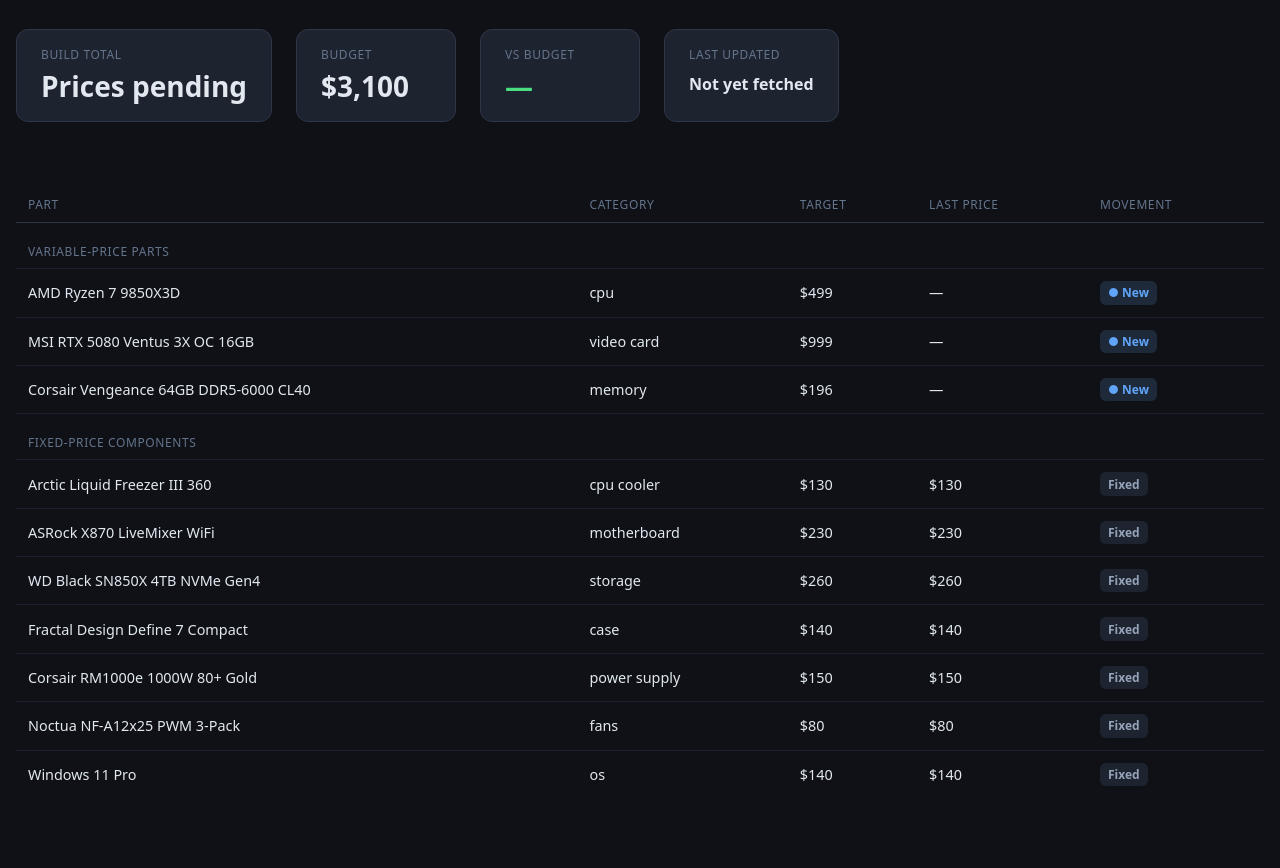
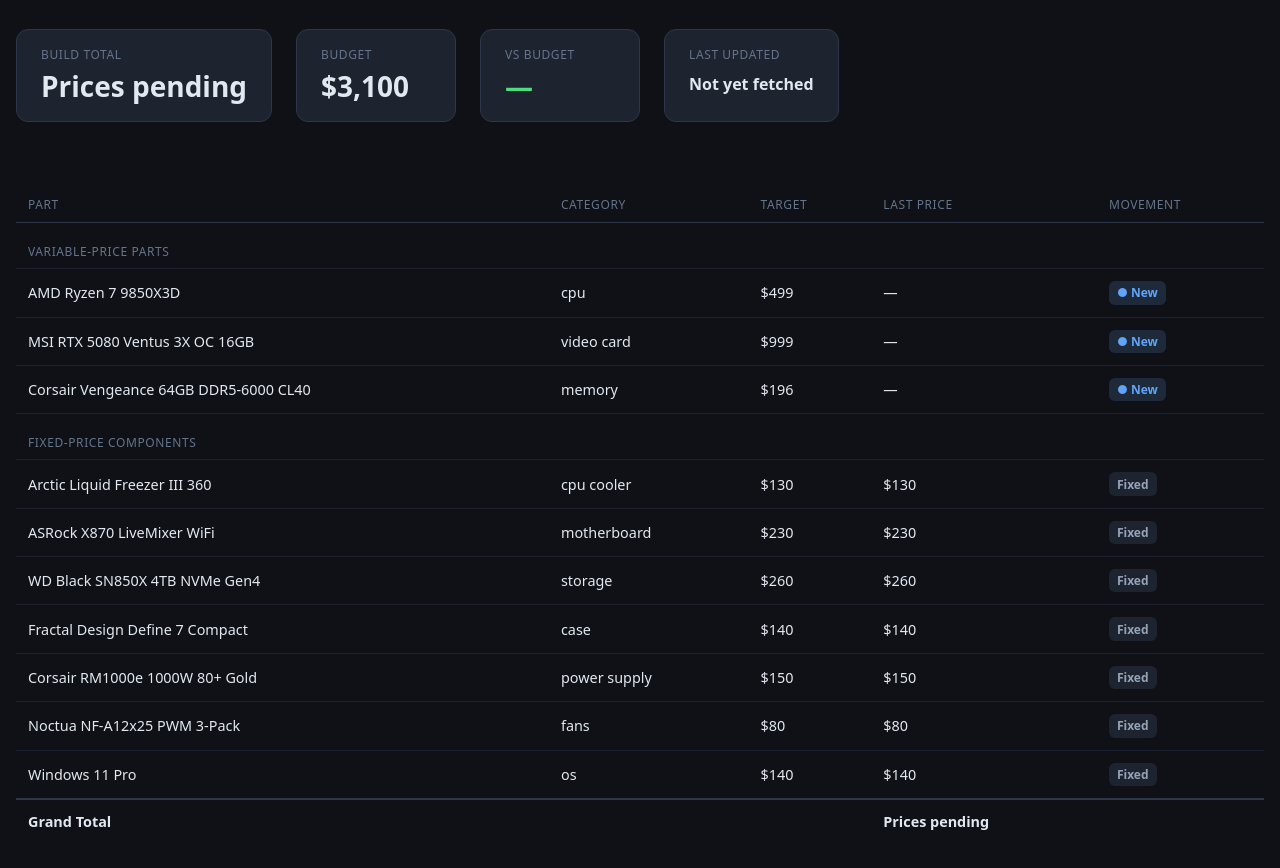
Before and after one commit to emckenna/my-new-build, a plain HTML site: page index.html in a window 1280 px wide. Shown: the part 110-978 px from the top of the page. Drawn offline with Linux system fonts and the light colour scheme.

Commit message:
Adding total

```diff
--- a/index.html
+++ b/index.html
@@ -122,6 +122,15 @@
 
       const grandTotal = variableTotal + fixedTotal;
       const vsBudget = build.budget - grandTotal;
+
+      tbody.insertAdjacentHTML('beforeend', `
+        <tr style="font-weight:700;border-top:2px solid #2d3748;">
+          <td colspan="3">Grand Total</td>
+          <td>${variableTotal > 0 ? fmt(grandTotal) : 'Prices pending'}</td>
+          <td><span style="color:${vsBudget >= 0 ? '#4ade80' : '#f87171'};font-size:0.8rem">${variableTotal > 0 ? (vsBudget >= 0 ? fmt(vsBudget) + ' under budget' : fmt(Math.abs(vsBudget)) + ' over budget') : ''}</span></td>
+        </tr>
+      `);
+
       const totalEl = document.getElementById('total');
       const vsEl = document.getElementById('vs-budget');
 
```
